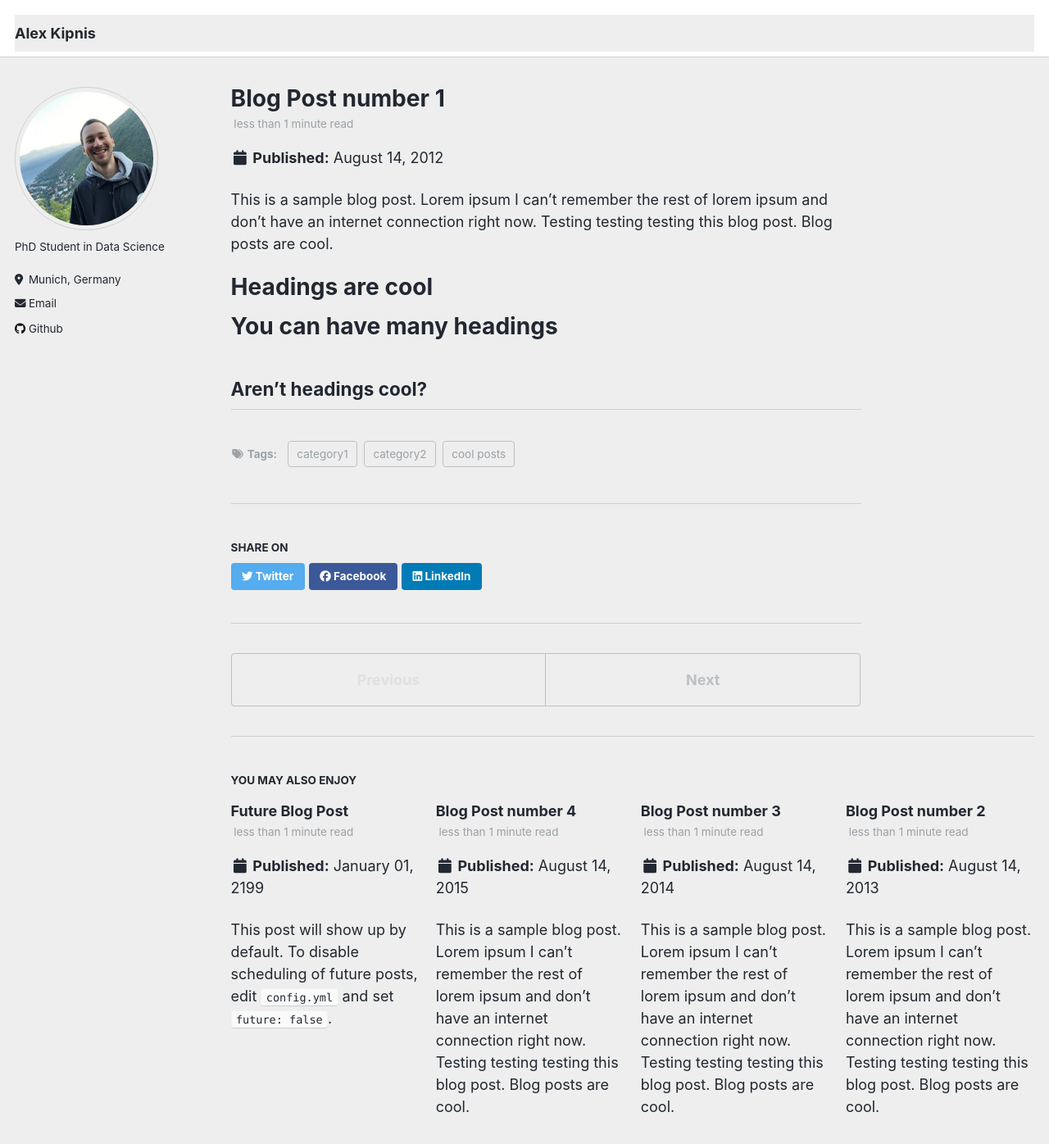
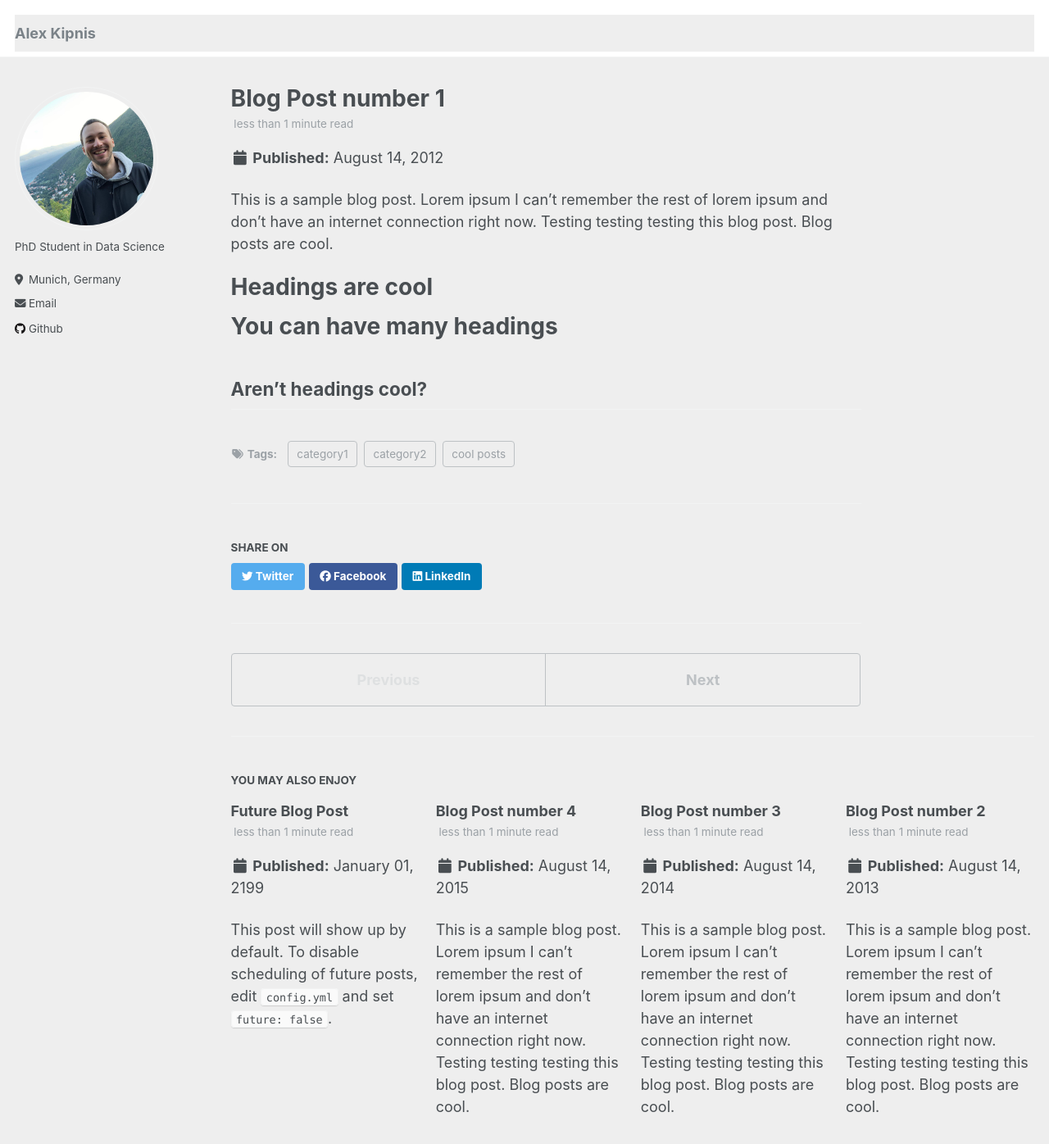
Before and after one commit to adkipnis/adkipnis.github.io, a Jekyll site: the page built from _posts/2012-08-14-blog-post-1.md, in a window 1280 px wide and 1400 px high. Shown: the top 1396 px of the window at 82% size. Built offline with Jekyll 4.4.1, drawn with Linux system fonts in a browser that asks for light colours.

Commit message:
Revert "Update _variables.scss"
This reverts commit 5d603c46ffd166b2ddc917c381ed34997728a8c8.

```diff
--- a/_sass/_variables.scss
+++ b/_sass/_variables.scss
@@ -60,17 +60,15 @@
 $darker-gray                : mix(#000, $gray, 60%);
 $light-gray                 : mix(#fff, $gray, 50%);
 $lighter-gray               : mix(#fff, $gray, 90%);
-$primary-color              : #0092ca !default;
 
 $body-color                 : #fff;
-$background-color           : #eeeeee !default;
+$background-color           : #eeeeee;
 $code-background-color      : #fafafa;
 $code-background-color-dark : $light-gray;
-$text-color                 : #222831 !default;
-$muted-text-color           : #393e46 !default;
-$border-color               : mix(#fff, #393e46, 75%) !default;
-$footer-background-color:   $primary-color !default;
+$text-color                 : $dark-gray;
+$border-color               : $lighter-gray;
 
+$primary-color              : #7a8288;
 $success-color              : #62c462;
 $warning-color              : #f89406;
 $danger-color               : #ee5f5b;
@@ -104,11 +102,11 @@
 
 
 /* links */
-$link-color                 : #393e46 !default;
+$link-color                 : $info-color;
 $link-color-hover           : mix(#000, $link-color, 25%);
 $link-color-visited         : mix(#fff, $link-color, 25%);
-$masthead-link-color        : $text-color !default;
-$masthead-link-color-hover  : $text-color !default;
+$masthead-link-color        : $primary-color;
+$masthead-link-color-hover  : mix(#000, $primary-color, 25%);
 
 
 /*
@@ -165,11 +163,3 @@
 $navicon-width              : 28px;
 $navicon-height             : 4px;
 $global-transition          : all 0.2s ease-in-out;
-
-.page__footer {
-  color: #fff !important; // override
-}
-
-.page__footer-follow .social-icons .svg-inline--fa {
-  color: inherit;
-}
```
